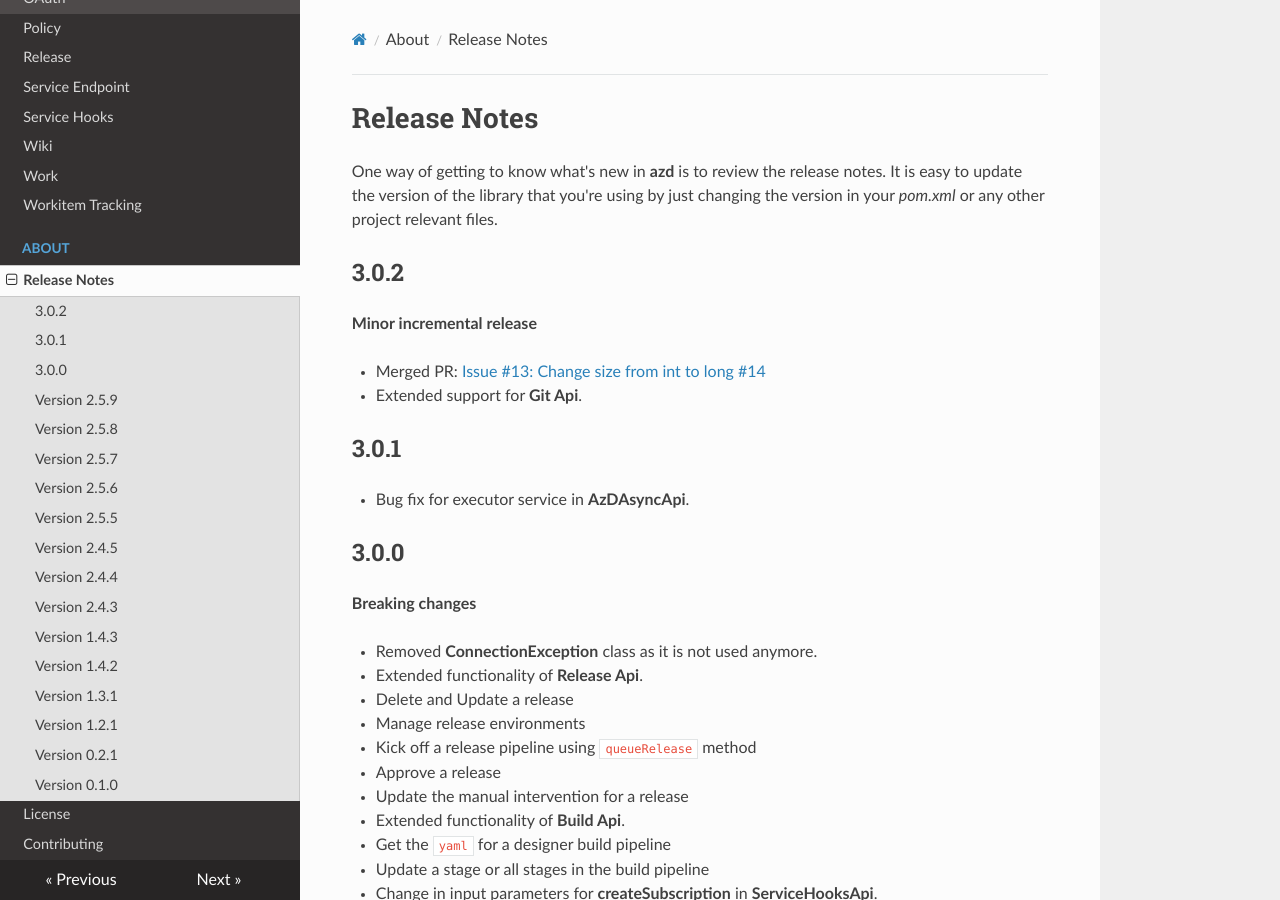
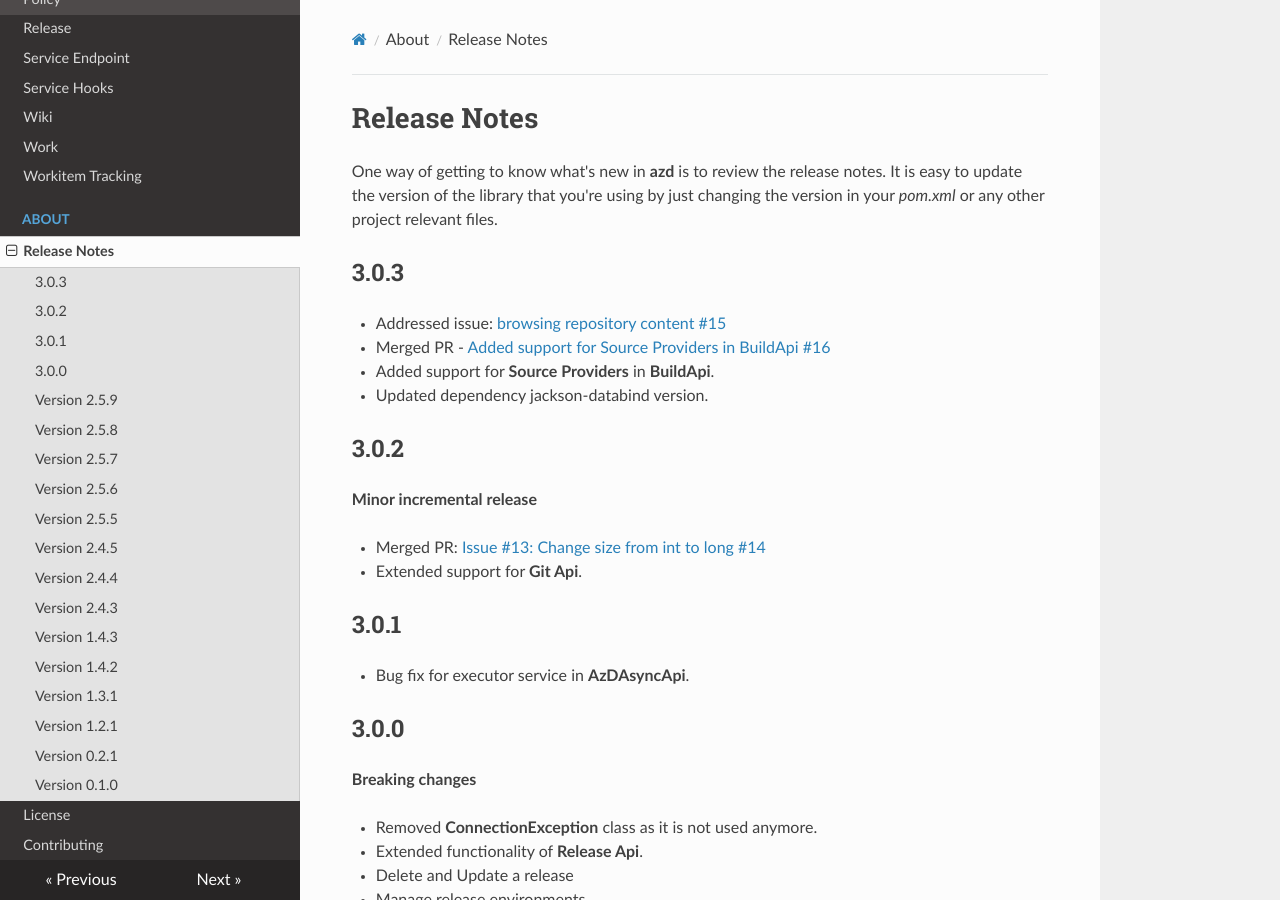
Before and after one commit to hkarthik7/azure-devops-java-sdk-docs, an MkDocs documentation site: the page built from docs/about/release-notes.md, in a window 1280 px wide and 900 px high. Built offline with MkDocs 1.6.1, drawn with Linux system fonts in a browser that asks for light colours; nearby versions of some CDN libraries.

Commit message:
Updated release notes

```diff
--- a/docs/about/release-notes.md
+++ b/docs/about/release-notes.md
@@ -1,6 +1,13 @@
 # Release Notes
 
 One way of getting to know what's new in **azd** is to review the release notes. It is easy to update the version of the library that you're using by just changing the version in your *pom.xml* or any other project relevant files.
+
+## 3.0.3
+
+- Addressed issue: [browsing repository content #15](https://github.com/hkarthik7/azure-devops-java-sdk/issues/15)
+- Merged PR - [Added support for Source Providers in BuildApi #16](https://github.com/hkarthik7/azure-devops-java-sdk/pull/16)
+- Added support for **Source Providers** in **BuildApi**.
+- Updated dependency jackson-databind version.
 
 ## 3.0.2
 
```
